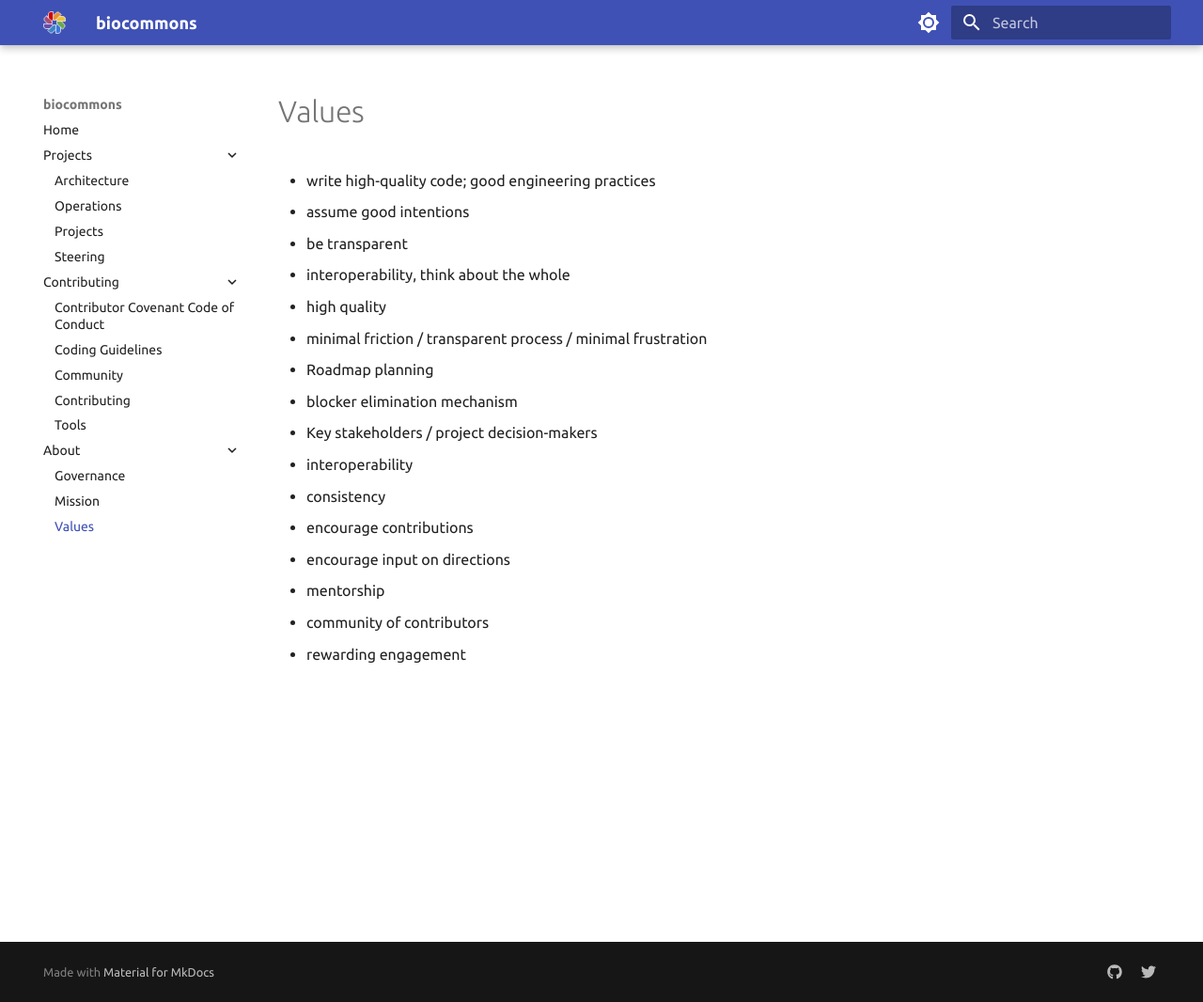
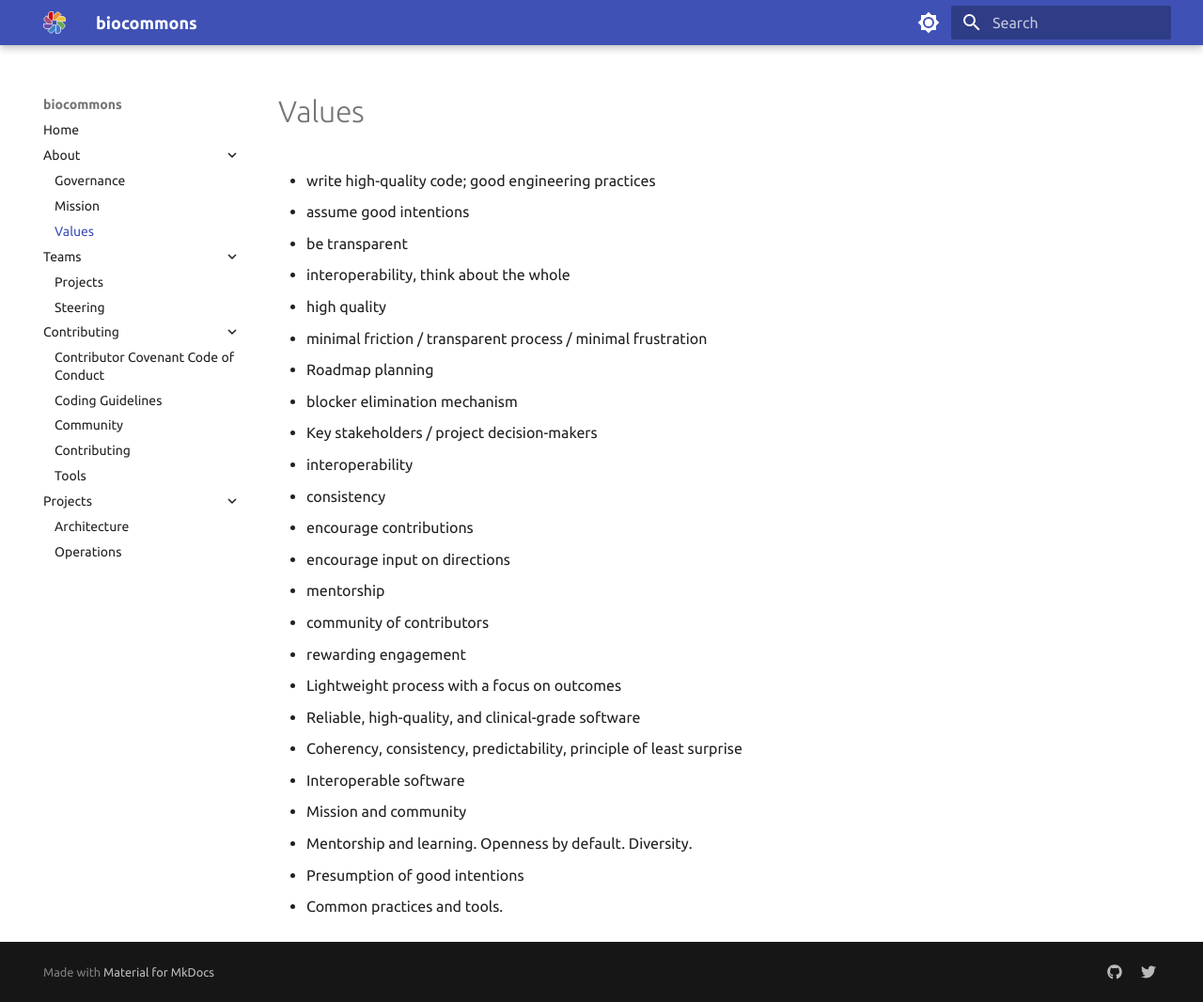
Before and after one commit to biocommons/biocommons.github.io, an MkDocs documentation site: the page built from docs/about/values.md, in a window 1280 px wide and 1066 px high. Shown: the whole window at 94% size. Built offline with MkDocs 1.6.1 and Material for MkDocs 9.7.7, drawn with Linux system fonts in a browser that asks for light colours.

Commit message:
restructured

```diff
--- a/docs/about/values.md
+++ b/docs/about/values.md
@@ -17,3 +17,13 @@
 - mentorship
 - community of contributors
 - rewarding engagement
+
+
+- Lightweight process with a focus on outcomes
+- Reliable, high-quality, and clinical-grade software
+- Coherency, consistency, predictability, principle of least surprise
+- Interoperable software
+- Mission and community
+- Mentorship and learning. Openness by default. Diversity.
+- Presumption of good intentions
+- Common practices and tools.
```
Also changed, not shown: docs/index.md (+2 -6 lines), docs/.pages, docs/projects/projects.md (deleted), docs/projects/steering.md (deleted), docs/teams/index.md (renamed from docs/projects/index.md), docs/teams/projects.md (added), docs/teams/steering.md (added).
